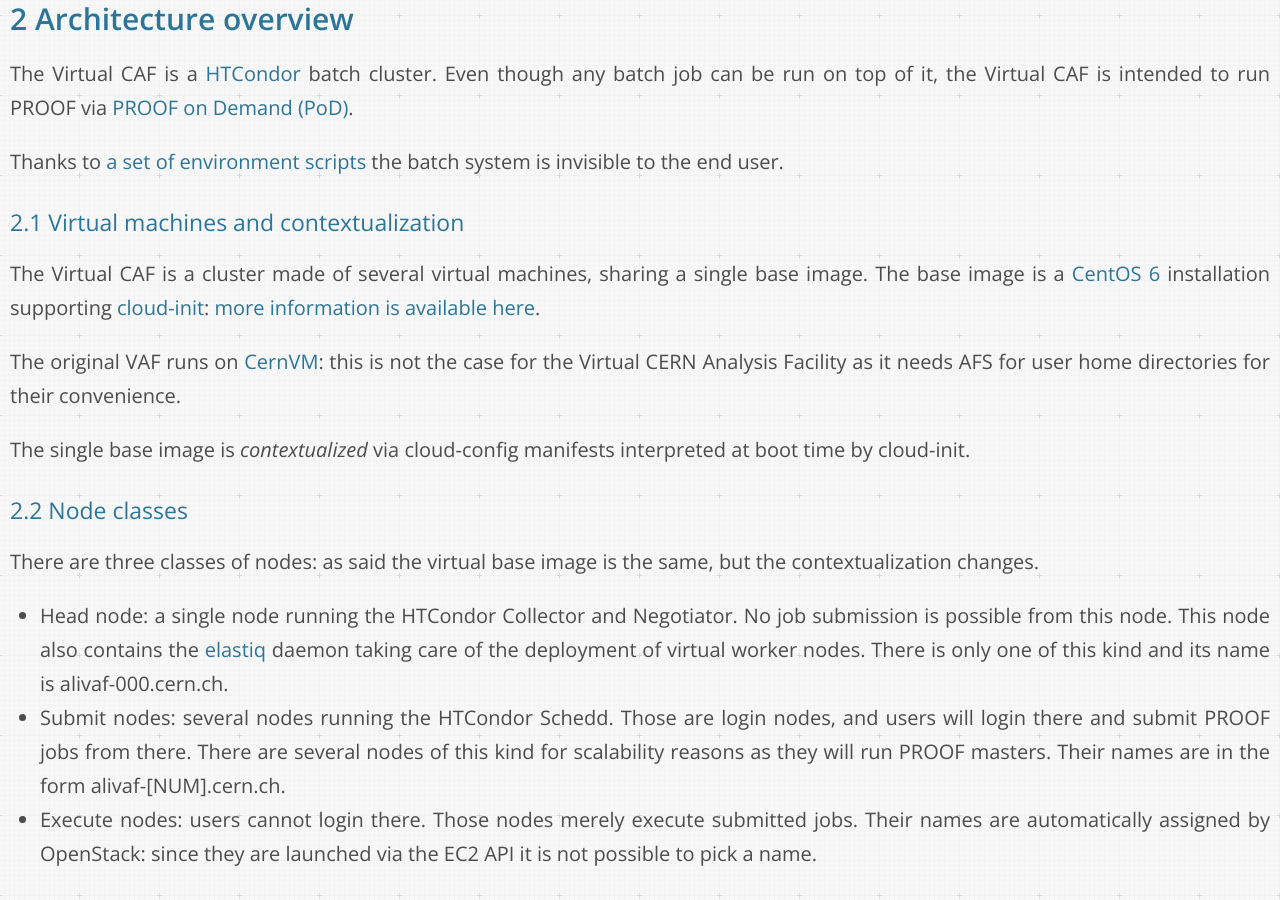
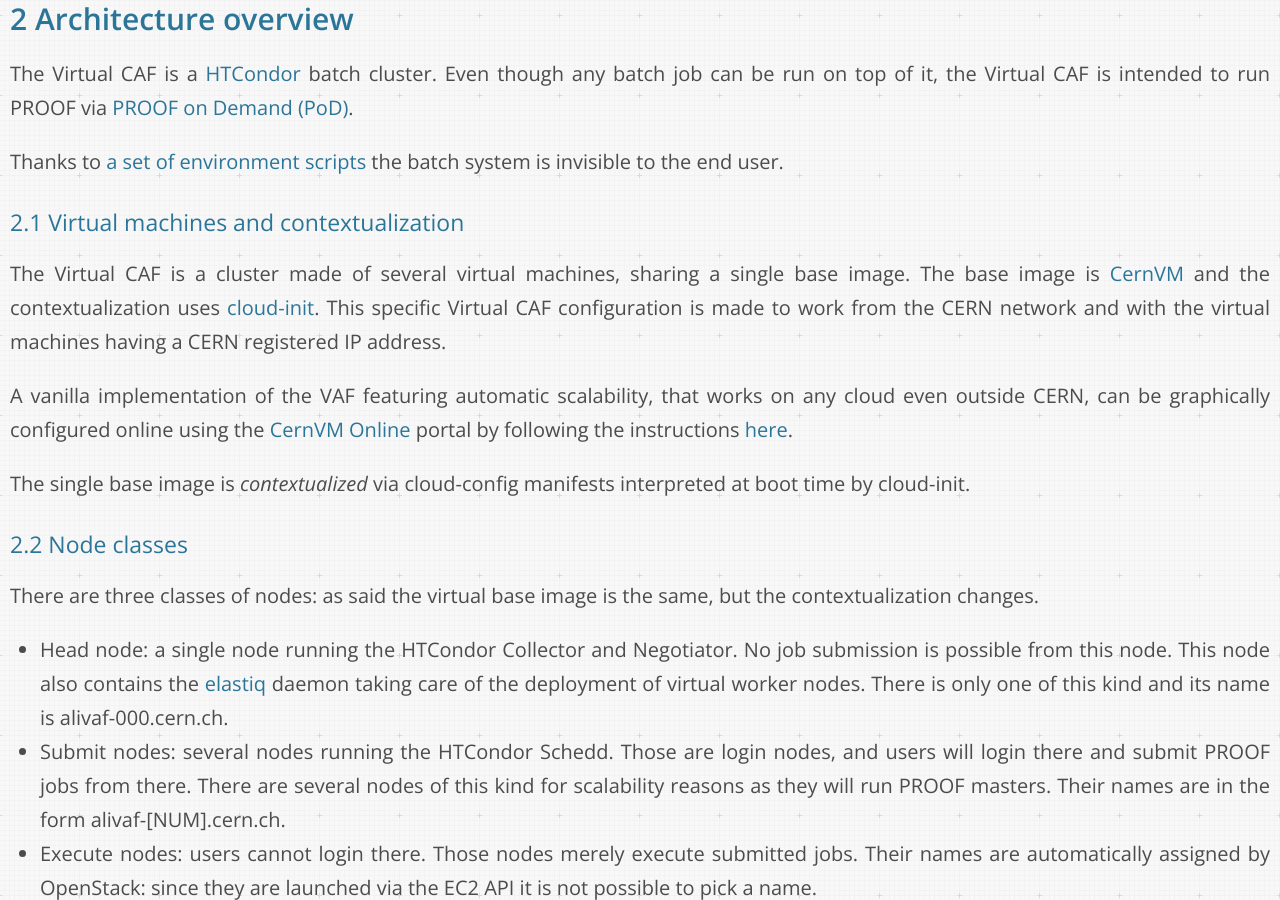
Before and after one commit to dberzano/dberzano.github.io, a Jekyll site: the page built from alice/vcaf/admin/index.md, in a window 1280 px wide and 900 px high, scrolled down 1105 px. Built offline with Jekyll 4.4.1, drawn with Linux system fonts in a browser that asks for light colours; Markdown is read by kramdown in place of the engine named in the settings.

Commit message:
VCAF: CernVM-based

```diff
--- a/alice/vcaf/admin/index.md
+++ b/alice/vcaf/admin/index.md
@@ -36,13 +36,16 @@
 ### Virtual machines and contextualization
 
 The Virtual CAF is a cluster made of several virtual machines, sharing a single
-base image. The base image is a [CentOS 6](http://wiki.centos.org/) installation
-supporting [cloud-init](https://cloudinit.readthedocs.org/en/latest/):
-[more information is available here](/cloud/centos).
+base image. The base image is [CernVM](http://cernvm.cern.ch/) and the
+contextualization uses
+[cloud-init](https://cloudinit.readthedocs.org/en/latest/). This specific
+Virtual CAF configuration is made to work from the CERN network and with the
+virtual machines having a CERN registered IP address.
 
-The original VAF runs on [CernVM](http://cernvm.cern.ch/): this is not the case
-for the Virtual CERN Analysis Facility as it needs AFS for user home
-directories for their convenience.
+A vanilla implementation of the VAF featuring automatic scalability, that works
+on any cloud even outside CERN, can be graphically configured online using the
+[CernVM Online](https://cernvm-online.cern.ch/) portal by following the
+instructions [here](http://cernvm.cern.ch/portal/elasticclusters).
 
 The single base image is *contextualized* via cloud-config manifests interpreted
 at boot time by cloud-init.
```
